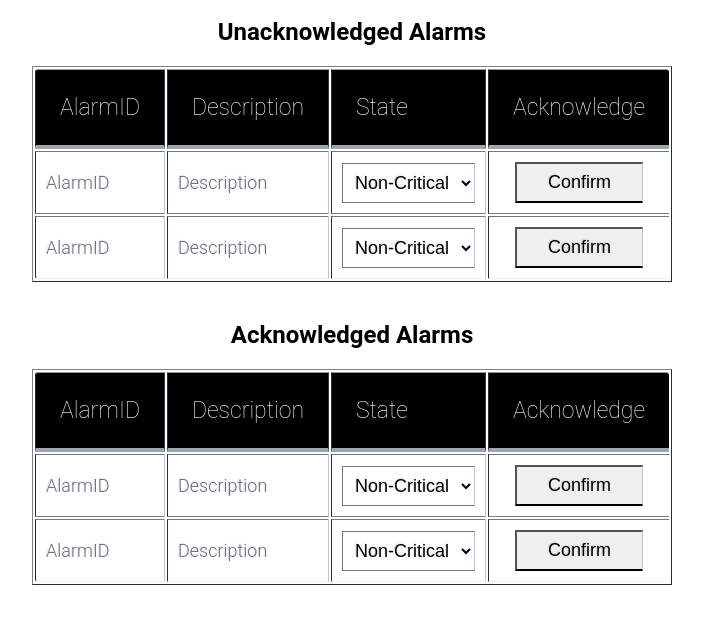
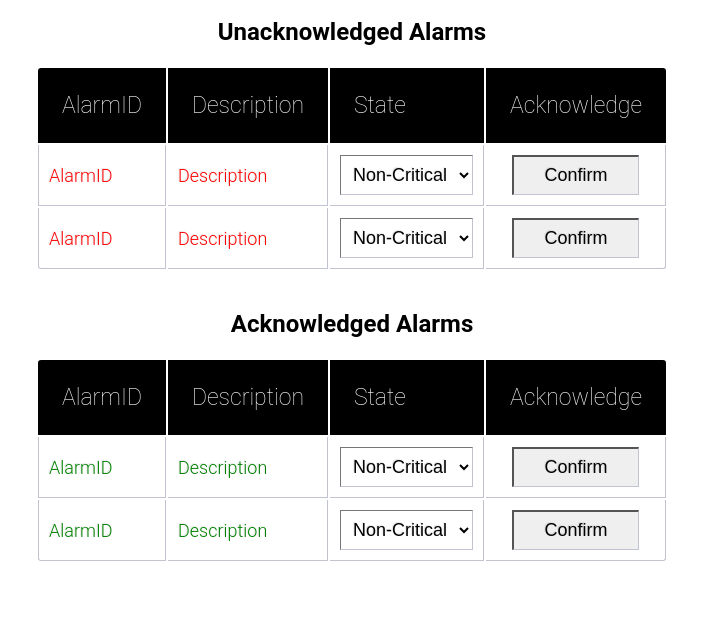
Before and after one commit to lancemt/SMART_HOME, a plain HTML site: page Supervisor/index.html in a window 1280 px wide. Shown: the part 49-670 px from the top of the page, without its empty margins (288-991 px from the left). Drawn offline with Linux system fonts and the light colour scheme.

Commit message:
Adding colour, fixing indentation, moving inline styling to css

```diff
--- a/Supervisor/index.html
+++ b/Supervisor/index.html
@@ -7,7 +7,7 @@
 <center>
 <h1>Alarm List</h1>
 <h2>Unacknowledged Alarms</h2>
-<table border=1>
+<table id="unacknowledged">
     <tr>
         <th>AlarmID</th>
         <th>Description</th>
@@ -45,7 +45,7 @@
 </table>
 <br>
 <h2>Acknowledged Alarms</h2>
-<table border=1>
+<table id="acknowledged">
     <tr>
         <th>AlarmID</th>
         <th>Description</th>
--- a/Supervisor/style.css
+++ b/Supervisor/style.css
@@ -27,8 +27,6 @@ div.table-title {
 th {
   color:#FFFFFF;
   background:#000000;
-  border-bottom:4px solid #9ea7af;
-  border-right: 1px solid #343a45;
   font-size:23px;
   font-weight: 100;
   padding:24px;
@@ -37,29 +35,23 @@ th {
   vertical-align:middle;
 }
 
-th:first-child {
+th:first-child{
   border-top-left-radius:3px;
 }
 
 th:last-child {
   border-top-right-radius:3px;
-  border-right:none;
 }
 
 tr {
   border-top: 1px solid #C1C3D1;
-  border-bottom-: 1px solid #C1C3D1;
-  color:#666B85;
+  border-bottom: 1px solid #C1C3D1;
   font-size:16px;
   font-weight:normal;
 }
 
-tr:first-child {
-  border-top:none;
-}
-
-tr:last-child {
-  border-bottom:none;
+td:first-child {
+  border-left: 1px solid #C1C3D1;
 }
 
 tr:last-child td:first-child {
@@ -79,7 +71,17 @@ td {
   font-size:18px;
   text-shadow: -1px -1px 1px rgba(0, 0, 0, 0.1);
   border-right: 1px solid #C1C3D1;
+  border-bottom: 1px solid #C1C3D1;
 }
+
+#unacknowledged {
+	color:red;
+}
+
+#acknowledged {
+	color:green;
+}
+
 select {
   background:#FFFFFF;
   padding:8px;
@@ -89,6 +91,7 @@ select {
   font-size:18px;
   text-shadow: -1px -1px 1px rgba(0, 0, 0, 0.1);
   border-right: 1px solid #C1C3D1;
+  border-bottom: 1px solid #C1C3D1;
 }
 
 button {
@@ -99,13 +102,10 @@ button {
   font-size:18px;
   text-shadow: -1px -1px 1px rgba(0, 0, 0, 0.1);
   border-right: 1px solid #C1C3D1;
+  border-bottom: 1px solid #C1C3D1;
   width:80%;
   display:block;
   margin:auto;
-}
-
-td:last-child {
-  border-right: 0px;
 }
 
 th.text-left {
```
Lines whose indentation alone changed are shown as unchanged.
